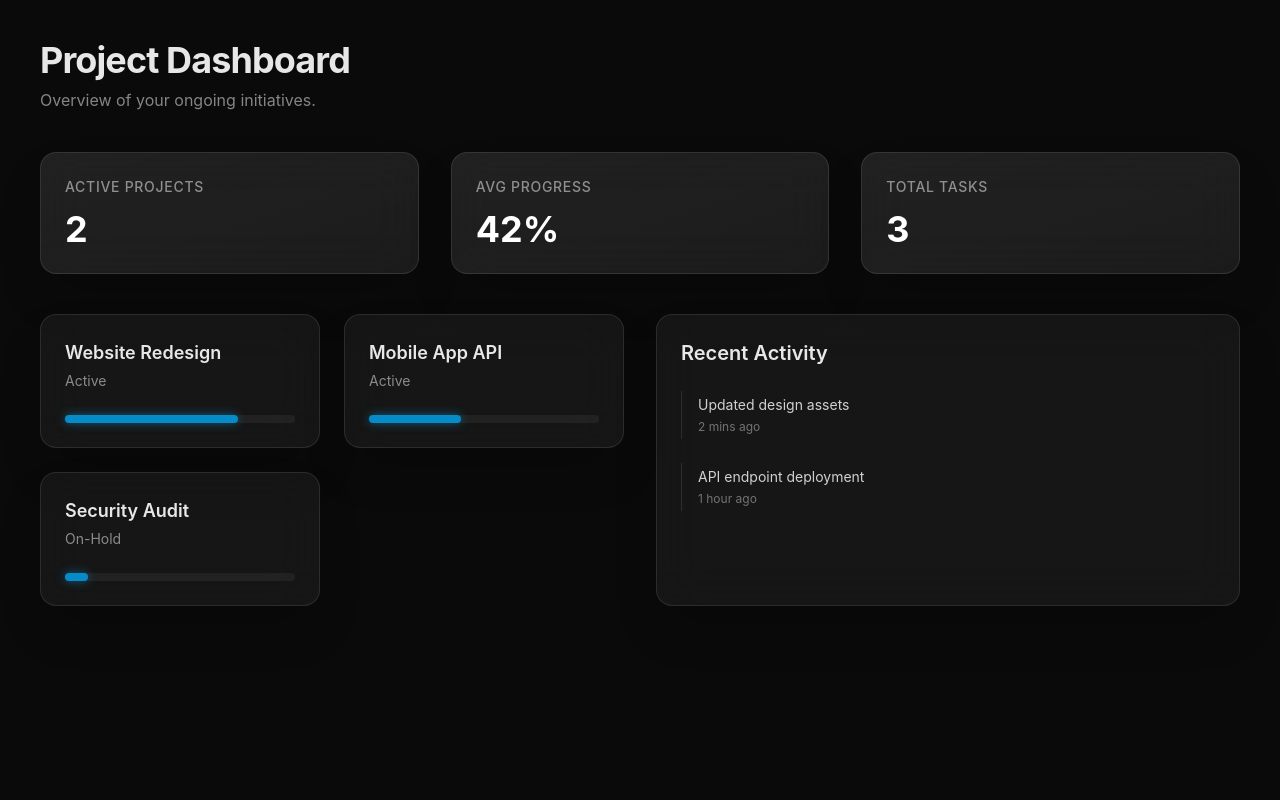
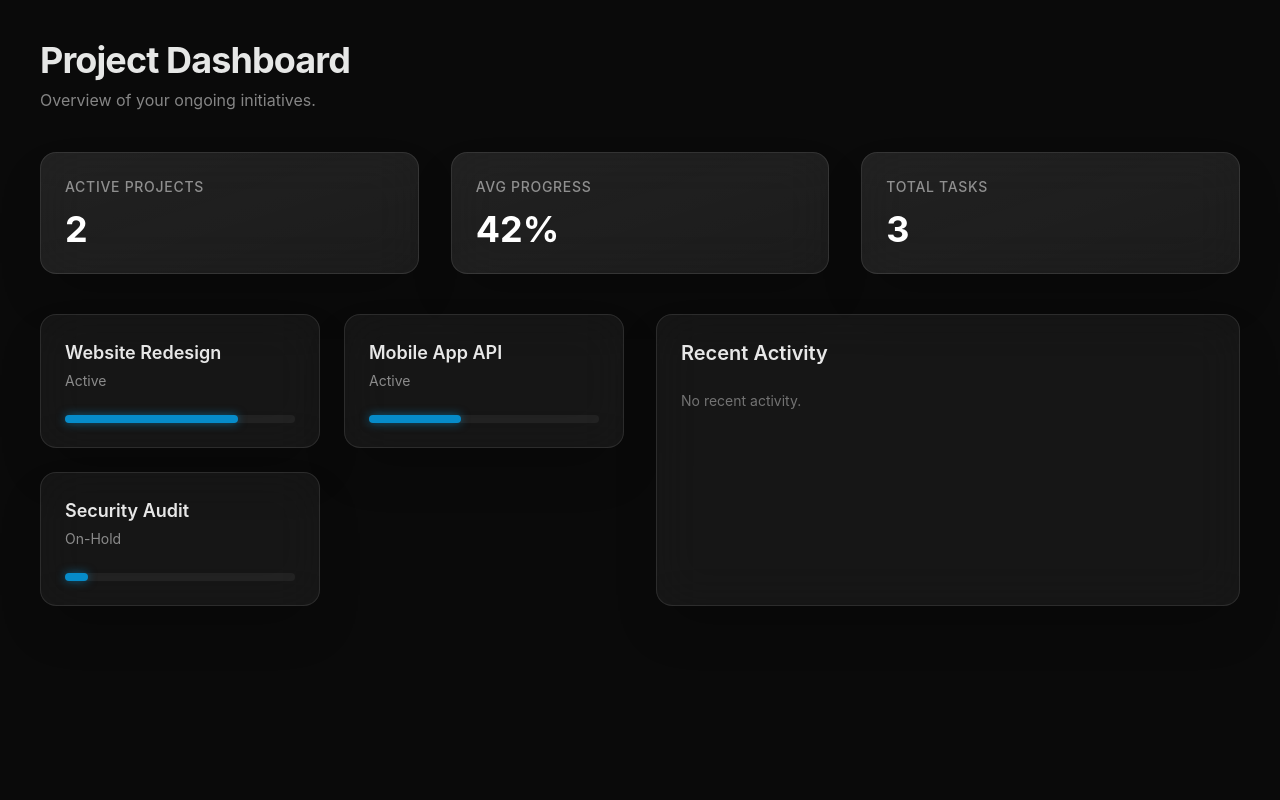
Before and after one commit to husseinmayla2/PulseBoard, a React (Vite) app: page / in a window 1280 px wide. Shown: the top 800 px of the page. Built offline with nearby package versions, Linux system fonts and the light colour scheme.

Commit message:
Axiom: Replace static mock data with a functional data layer using `localStorage` to support CRUD persistence for Projects and

```diff
--- a/src/App.tsx
+++ b/src/App.tsx
@@ -1,12 +1,15 @@
+import { DataProvider } from './lib/DataContext';
 import { Dashboard } from './components/dashboard/Dashboard';
 import { KanbanBoard } from './components/kanban/KanbanBoard';
 
 function App() {
   return (
-    <div className="min-h-screen bg-slate-900">
-      <Dashboard />
-      <KanbanBoard />
-    </div>
+    <DataProvider>
+      <div className="min-h-screen bg-slate-900">
+        <Dashboard />
+        <KanbanBoard />
+      </div>
+    </DataProvider>
   );
 }
 
--- a/src/components/dashboard/Dashboard.tsx
+++ b/src/components/dashboard/Dashboard.tsx
@@ -1,10 +1,14 @@
-import { mockProjects, mockActivities, tasks } from '../../lib/mockData';
 import { Card } from '../ui/Card';
+import { useData } from '../../lib/DataContext';
 
 export const Dashboard = () => {
-  const activeProjects = mockProjects.filter((p) => p.status === 'active').length;
+  const { projects, tasks } = useData();
+
+  const activeProjects = projects.filter((p) => p.status === 'active').length;
   const totalProgress = Math.round(
-    mockProjects.reduce((acc, curr) => acc + curr.progress, 0) / mockProjects.length
+    projects.length > 0
+      ? projects.reduce((acc, curr) => acc + curr.progress, 0) / projects.length
+      : 0
   );
   const totalTasks = tasks.length;
 
@@ -33,7 +37,7 @@ export const Dashboard = () => {
 
       <div className="grid grid-cols-1 lg:grid-cols-2 gap-8">
         <div className="grid grid-cols-1 md:grid-cols-2 gap-6">
-          {mockProjects.map((project) => (
+          {projects.map((project) => (
             <Card key={project.id} className="group hover:border-white/20 transition-all duration-300">
               <h2 className="text-lg font-semibold text-white/90">{project.name}</h2>
               <p className="text-white/50 text-sm mt-1 capitalize">{project.status}</p>
@@ -50,12 +54,8 @@ export const Dashboard = () => {
         <Card>
           <h2 className="text-xl font-semibold text-white/90 mb-6">Recent Activity</h2>
           <ul className="space-y-6">
-            {mockActivities.map((activity) => (
-              <li key={activity.id} className="group border-l border-white/10 pl-4 py-1 hover:border-sky-500/50 transition-colors">
-                <p className="text-sm text-white/80">{activity.description}</p>
-                <span className="text-xs text-white/40 mt-1 block">{activity.timestamp}</span>
-              </li>
-            ))}
+            {/* Activities could also be fetched from useData() */}
+            <li className="text-sm text-white/40">No recent activity.</li>
           </ul>
         </Card>
       </div>
--- a/src/components/kanban/KanbanBoard.tsx
+++ b/src/components/kanban/KanbanBoard.tsx
@@ -1,10 +1,11 @@
 import { useState } from 'react';
 import { DndContext, closestCenter, DragOverlay, PointerSensor, useSensor, useSensors } from '@dnd-kit/core';
-import { useSortable, SortableContext, verticalListSortingStrategy, arrayMove } from '@dnd-kit/sortable';
+import { useSortable, SortableContext, verticalListSortingStrategy } from '@dnd-kit/sortable';
 import { useDroppable } from '@dnd-kit/core';
 import { CSS } from '@dnd-kit/utilities';
-import { tasks as initialTasks, Task } from '../../lib/mockData';
+import { Task } from '../../lib/mockData';
 import { TaskDetailPanel } from './TaskDetailPanel';
+import { useData } from '../../lib/DataContext';
 
 const Column = ({ title, status, tasks, onTaskClick }: { title: string; status: Task['status']; tasks: Task[], onTaskClick: (t: Task) => void }) => {
   const { setNodeRef, isOver } = useDroppable({
@@ -52,7 +53,7 @@ const TaskCard = ({ task, isOverlay, onClick }: { task: Task; isOverlay?: boolea
 };
 
 export const KanbanBoard = () => {
-  const [tasks, setTasks] = useState(initialTasks);
+  const { tasks, updateTask } = useData();
   const [activeTask, setActiveTask] = useState<Task | null>(null);
   const [selectedTask, setSelectedTask] = useState<Task | null>(null);
 
@@ -73,17 +74,9 @@ export const KanbanBoard = () => {
     const overId = over.id;
 
     if (['todo', 'in-progress', 'done'].includes(overId)) {
-        setTasks(tasks => tasks.map(task => {
-            if (task.id === activeId) {
-                return { ...task, status: overId as Task['status'] };
-            }
-            return task;
-        }));
-    } else {
-        const activeTaskIndex = tasks.findIndex(t => t.id === activeId);
-        const overTaskIndex = tasks.findIndex(t => t.id === overId);
-        if (activeTaskIndex !== overTaskIndex) {
-            setTasks((items) => arrayMove(items, activeTaskIndex, overTaskIndex));
+        const task = tasks.find(t => t.id === activeId);
+        if (task && task.status !== overId) {
+            updateTask({ ...task, status: overId as Task['status'] });
         }
     }
   };
@@ -108,7 +101,7 @@ export const KanbanBoard = () => {
           task={selectedTask}
           onClose={() => setSelectedTask(null)}
           onUpdate={(updatedTask) => {
-            setTasks(tasks.map(t => t.id === updatedTask.id ? updatedTask : t));
+            updateTask(updatedTask);
             setSelectedTask(updatedTask);
           }}
         />
--- /dev/null
+++ b/src/lib/DataContext.tsx
@@ -0,0 +1,58 @@
+import { useState, useEffect, createContext, useContext, ReactNode } from 'react';
+import { Task, Project, Activity, tasks as defaultTasks, mockProjects, mockActivities } from './mockData';
+
+interface DataContextType {
+  tasks: Task[];
+  projects: Project[];
+  activities: Activity[];
+  addTask: (task: Task) => void;
+  updateTask: (task: Task) => void;
+  deleteTask: (taskId: string) => void;
+  updateProject: (project: Project) => void;
+}
+
+const DataContext = createContext<DataContextType | undefined>(undefined);
+
+export const DataProvider = ({ children }: { children: ReactNode }) => {
+  const [tasks, setTasks] = useState<Task[]>(() => {
+    const stored = localStorage.getItem('tasks');
+    return stored ? JSON.parse(stored) : defaultTasks;
+  });
+  const [projects, setProjects] = useState<Project[]>(() => {
+    const stored = localStorage.getItem('projects');
+    return stored ? JSON.parse(stored) : mockProjects;
+  });
+  const [activities] = useState<Activity[]>(() => {
+    const stored = localStorage.getItem('activities');
+    return stored ? JSON.parse(stored) : mockActivities;
+  });
+
+  useEffect(() => {
+    localStorage.setItem('tasks', JSON.stringify(tasks));
+  }, [tasks]);
+
+  useEffect(() => {
+    localStorage.setItem('projects', JSON.stringify(projects));
+  }, [projects]);
+
+  useEffect(() => {
+    localStorage.setItem('activities', JSON.stringify(activities));
+  }, [activities]);
+
+  const addTask = (task: Task) => setTasks([...tasks, task]);
+  const updateTask = (task: Task) => setTasks(tasks.map((t) => (t.id === task.id ? task : t)));
+  const deleteTask = (taskId: string) => setTasks(tasks.filter((t) => t.id !== taskId));
+  const updateProject = (project: Project) => setProjects(projects.map((p) => (p.id === project.id ? project : p)));
+
+  return (
+    <DataContext.Provider value={{ tasks, projects, activities, addTask, updateTask, deleteTask, updateProject }}>
+      {children}
+    </DataContext.Provider>
+  );
+};
+
+export const useData = () => {
+  const context = useContext(DataContext);
+  if (!context) throw new Error('useData must be used within a DataProvider');
+  return context;
+};
```
